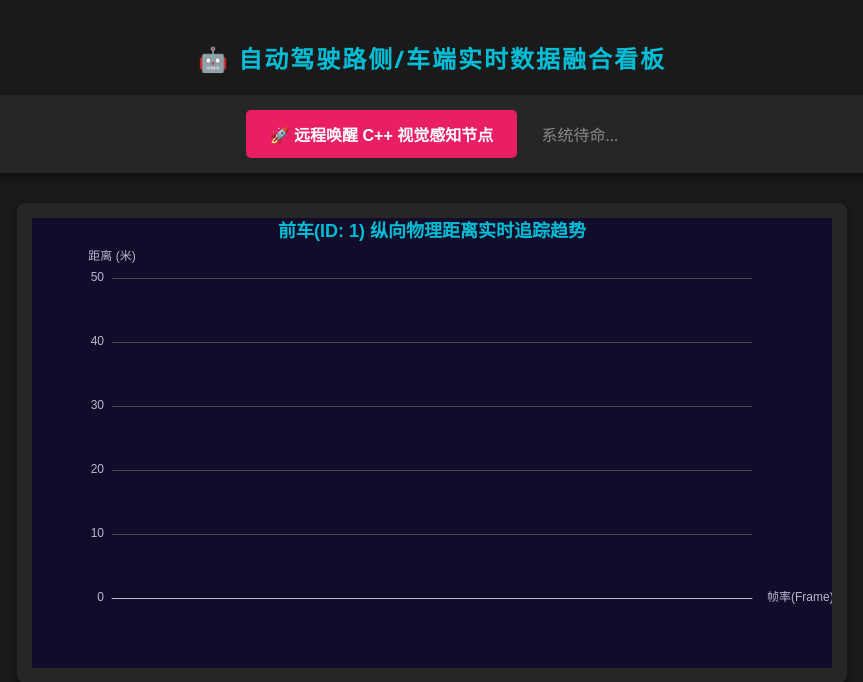
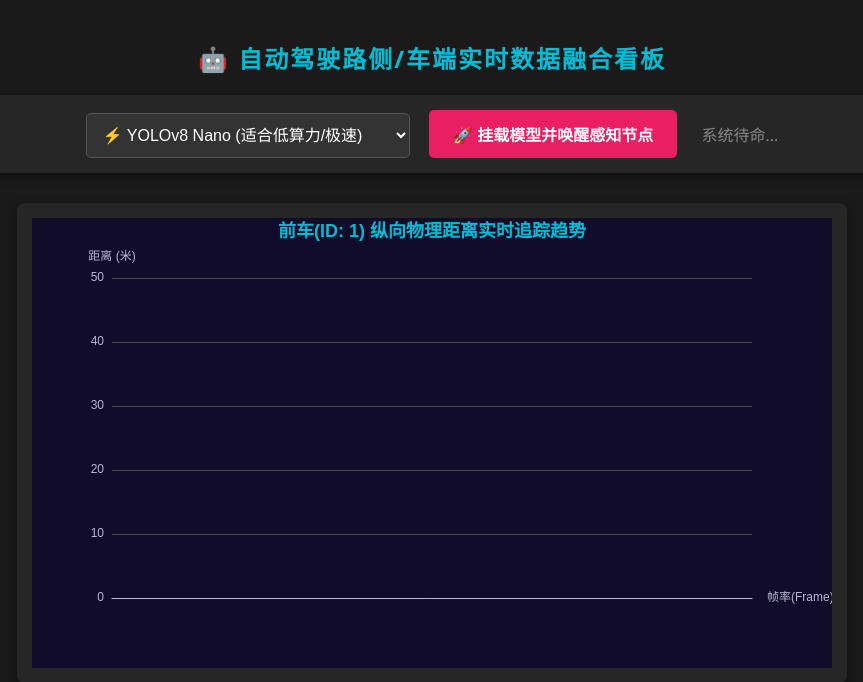
Before and after one commit to Younger-youth/AutoDrive-Edge-Cloud-System, a Django app: page /monitor/ in a window 1280 px wide. Shown: the top 682 px of the page, without its empty margins (208-1071 px from the left). Run offline with Django 5.2, Linux system fonts and the light colour scheme; data that the repository does not hold is empty.

Commit message:
feat: 实现网页端动态热切换 YOLO 模型，并增加进程管理逻辑

```diff
--- a/traffic_cloud/perception/templates/monitor.html
+++ b/traffic_cloud/perception/templates/monitor.html
@@ -54,8 +54,14 @@
 
     <h2>🤖 自动驾驶路侧/车端实时数据融合看板</h2>
     <div style="text-align: center; margin-bottom: 20px; background: #262626; padding: 15px; border-radius: 8px; box-shadow: 0 4px 10px rgba(0,0,0,0.5);">
+
+        <select id="model-select" style="padding: 12px; font-size: 16px; margin-right: 15px; border-radius: 5px; background-color: #333; color: white; border: 1px solid #555; outline: none;">
+            <option value="yolov8n.onnx">⚡ YOLOv8 Nano (适合低算力/极速)</option>
+            <option value="yolov8s.onnx">🔬 YOLOv8 Small (适合高算力/高精度)</option>
+            </select>
+
         <button id="start-btn" style="padding: 12px 24px; font-size: 16px; font-weight: bold; background-color: #e91e63; color: white; border: none; border-radius: 5px; cursor: pointer; transition: 0.3s;">
-            🚀 远程唤醒 C++ 视觉感知节点
+            🚀 挂载模型并唤醒感知节点
         </button>
         <span id="status-msg" style="margin-left: 20px; font-size: 16px; color: #888;">系统待命...</span>
     </div>
@@ -146,24 +152,36 @@
             const statusMsg = document.getElementById('status-msg');
             const btn = document.getElementById('start-btn');
 
-            // 1. 点击后立刻改变按钮状态，防止手抖连点（否则会同时启动好几个 C++ 窗口卡死电脑）
-            statusMsg.innerText = "正在向边缘节点下发点火指令...";
+            // 获取用户当前选中的模型文件名
+            const selectedModel = document.getElementById('model-select').value;
+
+            statusMsg.innerText = `正在向边缘节点下发配置 [${selectedModel}] ...`;
             statusMsg.style.color = "#00bcd4";
             btn.disabled = true;
             btn.style.backgroundColor = "#555";
 
-            // 2. 向 Django 后端刚才写的接口发送 POST 信号
-            fetch('/api/control/start/', { method: 'POST' })
+            // 将模型名称打包成 JSON 发给 Django 后端
+            fetch('/api/control/start/', {
+                method: 'POST',
+                headers: {
+                    'Content-Type': 'application/json'
+                },
+                body: JSON.stringify({ model_name: selectedModel })
+            })
             .then(response => response.json())
             .then(data => {
                 if (data.status === 'success') {
-                        // 启动成功，更新界面提示
                     statusMsg.innerText = "✅ " + data.message;
                     statusMsg.style.color = "#4caf50";
-                        btn.style.backgroundColor = "#4caf50";
-                        btn.innerText = "感知节点运行中";
+
+                    // 🎯 核心修复：两秒后自动解锁按钮，允许用户再次切换模型
+                    setTimeout(() => {
+                        btn.disabled = false;
+                        btn.style.backgroundColor = "#e91e63";
+                        btn.innerText = "🔄 切换模型并重新唤醒";
+                    }, 2000); // 延迟 2 秒解锁，既防止了高频连点，又保证了可以重复操作
+
                 } else {
-                        // 启动失败，恢复按钮让用户可以重试
                     statusMsg.innerText = "❌ " + data.message;
                     statusMsg.style.color = "#f44336";
                     btn.disabled = false;
@@ -176,6 +194,7 @@
                 btn.style.backgroundColor = "#e91e63";
             });
         });
+
     </script>
 </body>
 </html>
--- a/traffic_cloud/perception/views.py
+++ b/traffic_cloud/perception/views.py
@@ -4,6 +4,7 @@ from django.views.decorators.csrf import csrf_exempt
 import json
 import subprocess
 import os
+import yaml
 
 # 新增：定义一个全局变量，用来在内存中暂存 C++ 传来的最新一帧数据
 LAST_PERCEPTION_DATA = {
@@ -40,16 +41,38 @@ def monitor_panel(request):
 
 @csrf_exempt
 def start_engine(request):
-    # 你的 C++ exe 的绝对路径 (请确认你电脑上的实际路径是否与此一致)
-    # 因为刚才移动了文件夹，路径应该是 D:\AutoDrive_System\AutoDrive_Framework\...
-    exe_path = r"D:\AutoDrive_System\build\Debug\main_video.exe"
+    if request.method == 'POST':
+        try:
+            # 1. 拦截前端传过来的 JSON 数据，提取模型名字
+            body_unicode = request.body.decode('utf-8')
+            post_data = json.loads(body_unicode) if body_unicode else {}
+            # 如果没传，默认用 yolov8n.onnx
+            selected_model = post_data.get('model_name', 'yolov8n.onnx')
 
-    # C++ 程序的工作目录（让它能正确找到 config.yaml 和模型）
-    work_dir = r"D:\AutoDrive_System\AutoDrive_Framework"
+            # 2. 动态修改底层 C++ 的 config.yaml 图纸
+            yaml_path = r"D:\AutoDrive_System\AutoDrive_Framework\config.yaml"
 
-    try:
-        # Popen 是非阻塞的，它会把 C++ 扔到后台运行，Django 继续处理网页请求
-        subprocess.Popen([exe_path], cwd=work_dir)
-        return JsonResponse({"status": "success", "message": "底盘/感知引擎已成功点火！"})
-    except Exception as e:
-        return JsonResponse({"status": "error", "message": str(e)})
+            # 读取原有配置
+            with open(yaml_path, 'r', encoding='utf-8') as f:
+                config = yaml.safe_load(f)
+
+            # 拼接新的模型绝对路径并覆写
+            new_model_path = f"D:/AutoDrive_System/AutoDrive_Framework/models/{selected_model}"
+            config['perception']['model_path'] = new_model_path
+
+            # 将新配置写回文件
+            with open(yaml_path, 'w', encoding='utf-8') as f:
+                yaml.dump(config, f, allow_unicode=True, sort_keys=False)
+
+            # 3. 准备启动 C++ 程序 (路径保持你刚才核对过正确的即可)
+            exe_path = r"D:\AutoDrive_System\build\Debug\main_video.exe"
+            work_dir = r"D:\AutoDrive_System\AutoDrive_Framework"
+
+            # 4. 点火！
+            subprocess.Popen([exe_path], cwd=work_dir)
+            return JsonResponse({"status": "success", "message": f"成功挂载 {selected_model} 并点火！"})
+
+        except Exception as e:
+            return JsonResponse({"status": "error", "message": f"启动失败: {str(e)}"})
+
+    return JsonResponse({"status": "invalid_method"}, status=405)
```
Lines whose indentation alone changed are shown as unchanged.
